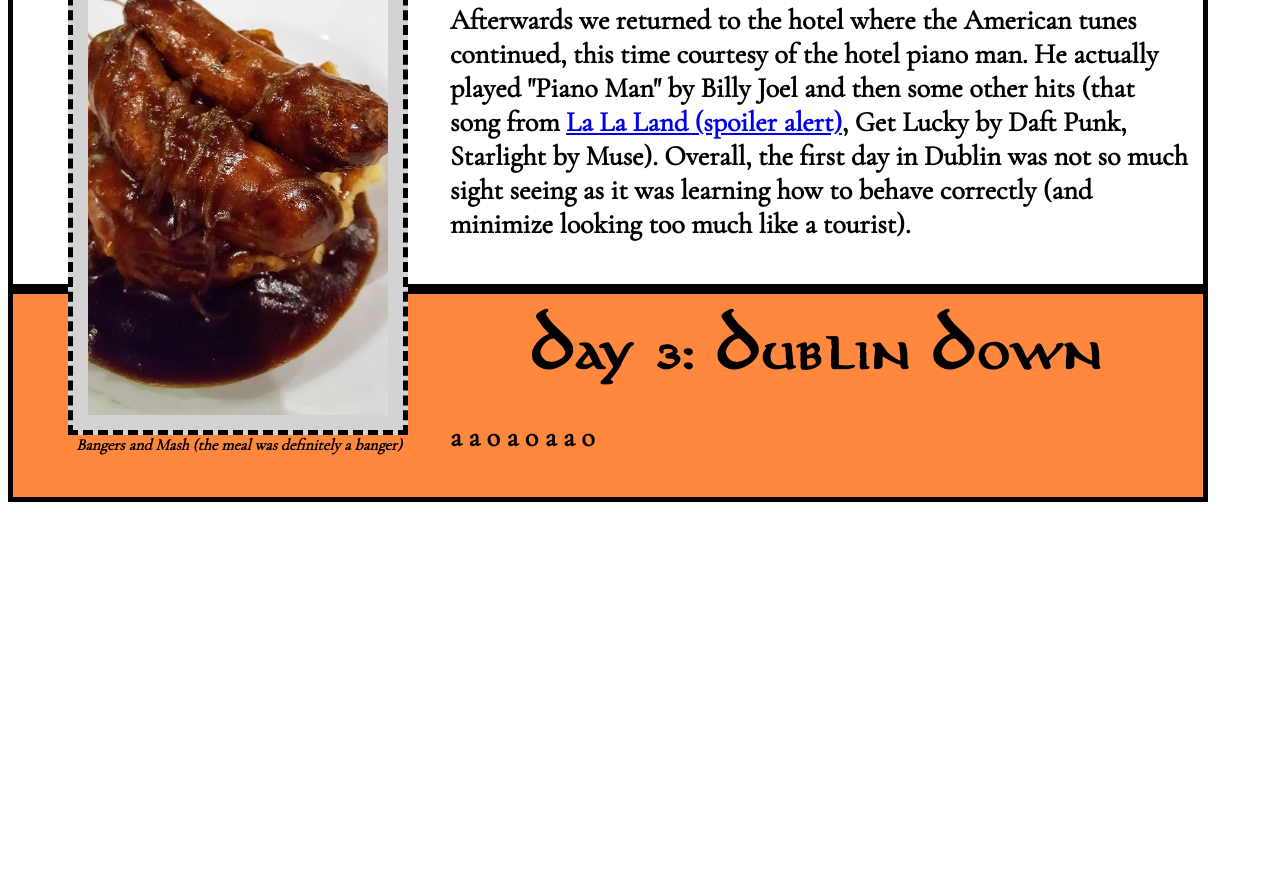
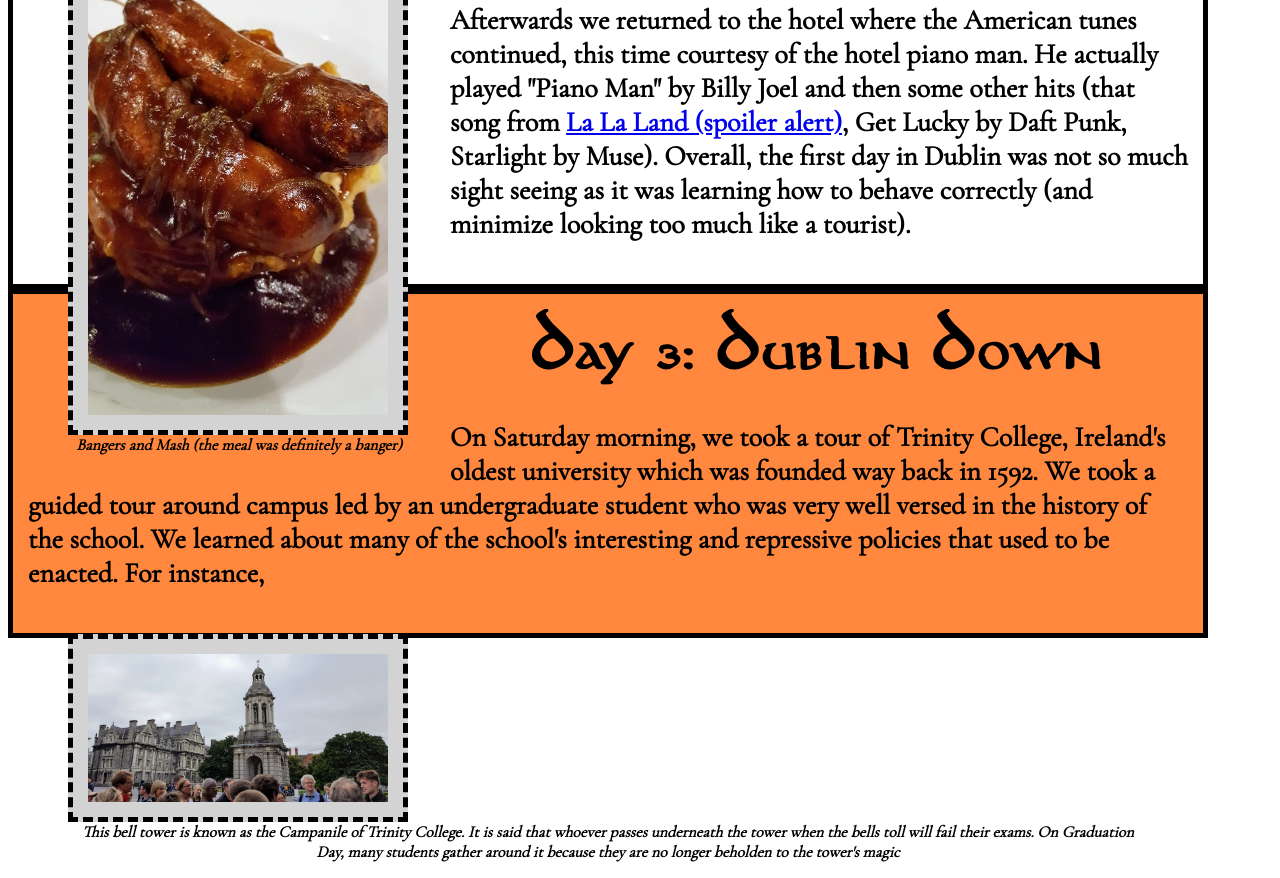
Before and after one commit to michaeltneuman/michaeltneuman.github.io, a plain HTML site: page index.html in a window 1280 px wide. Shown: the part 3396-4274 px from the top of the page. Before the commit the page ends 3906 px from the top, so only its background shows below. Drawn offline with nearby package versions, Linux system fonts and the light colour scheme; a script that the page names is missing.

Commit message:
img/start of day 3

```diff
--- a/index.html
+++ b/index.html
@@ -193,7 +193,13 @@ figcaption {
         </div>
         <div class="row">
             <h2>Day 3: Dublin Down</h2>
-            <p>a a o a o a a o</p>
+            <p>On Saturday morning, we took a tour of Trinity College, Ireland's oldest university which was founded way back in 1592. We took a guided tour around campus led by an undergraduate student who was very well versed in the history of the school. We learned about many of the school's interesting and repressive policies that used to be enacted. For instance, </p>
+            <div class="imgContainerRight">
+                <figure>
+                    <img src="trinitybelltower.jpg">
+                    <figcaption>This bell tower is known as the Campanile of Trinity College. It is said that whoever passes underneath the tower when the bells toll will fail their exams. On Graduation Day, many students gather around it because they are no longer beholden to the tower's magic</figcaption>
+                </figure>
+            </div>
         </div>
     </div>
 </div>
```
Also changed, not shown: trinitybelltower.jpg (added).
